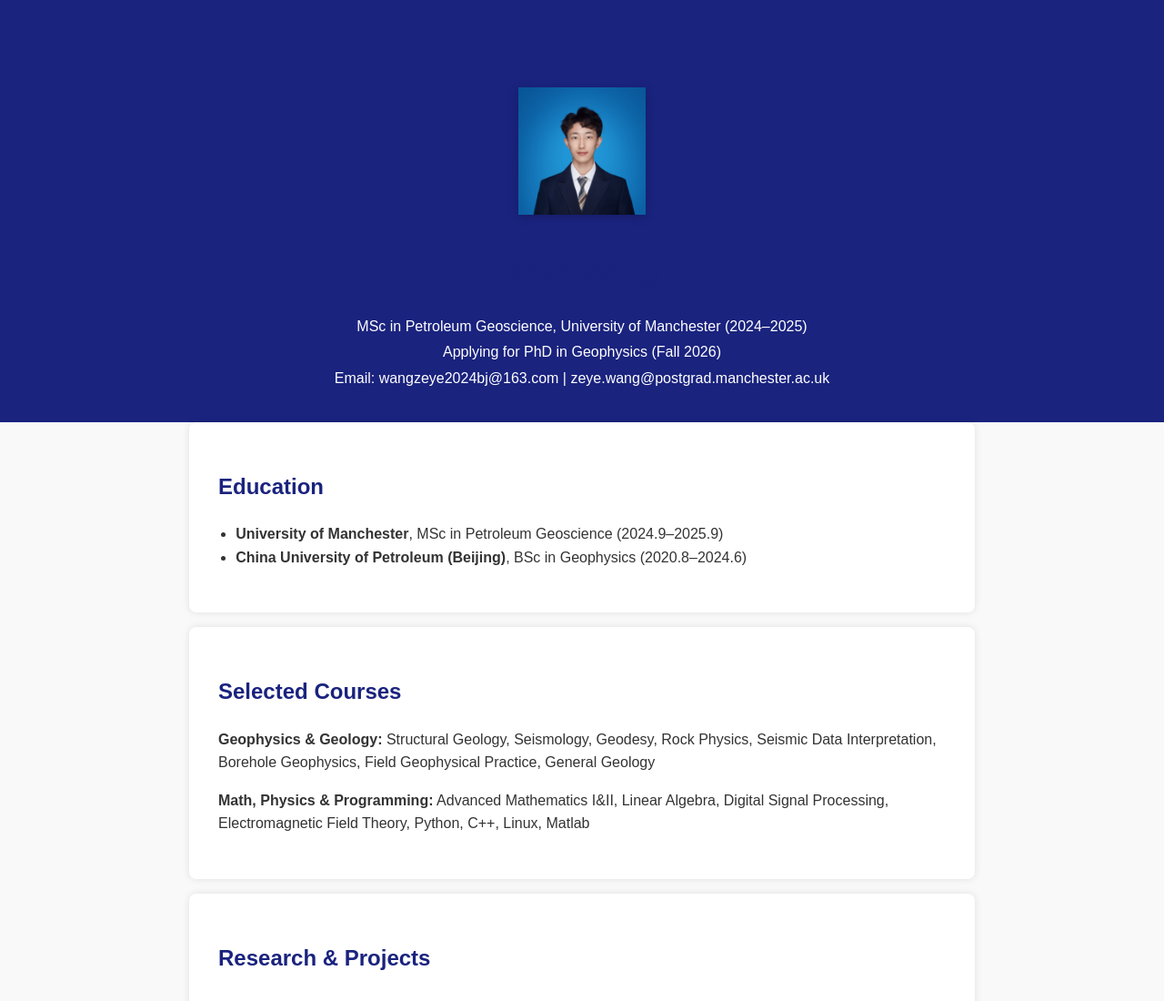
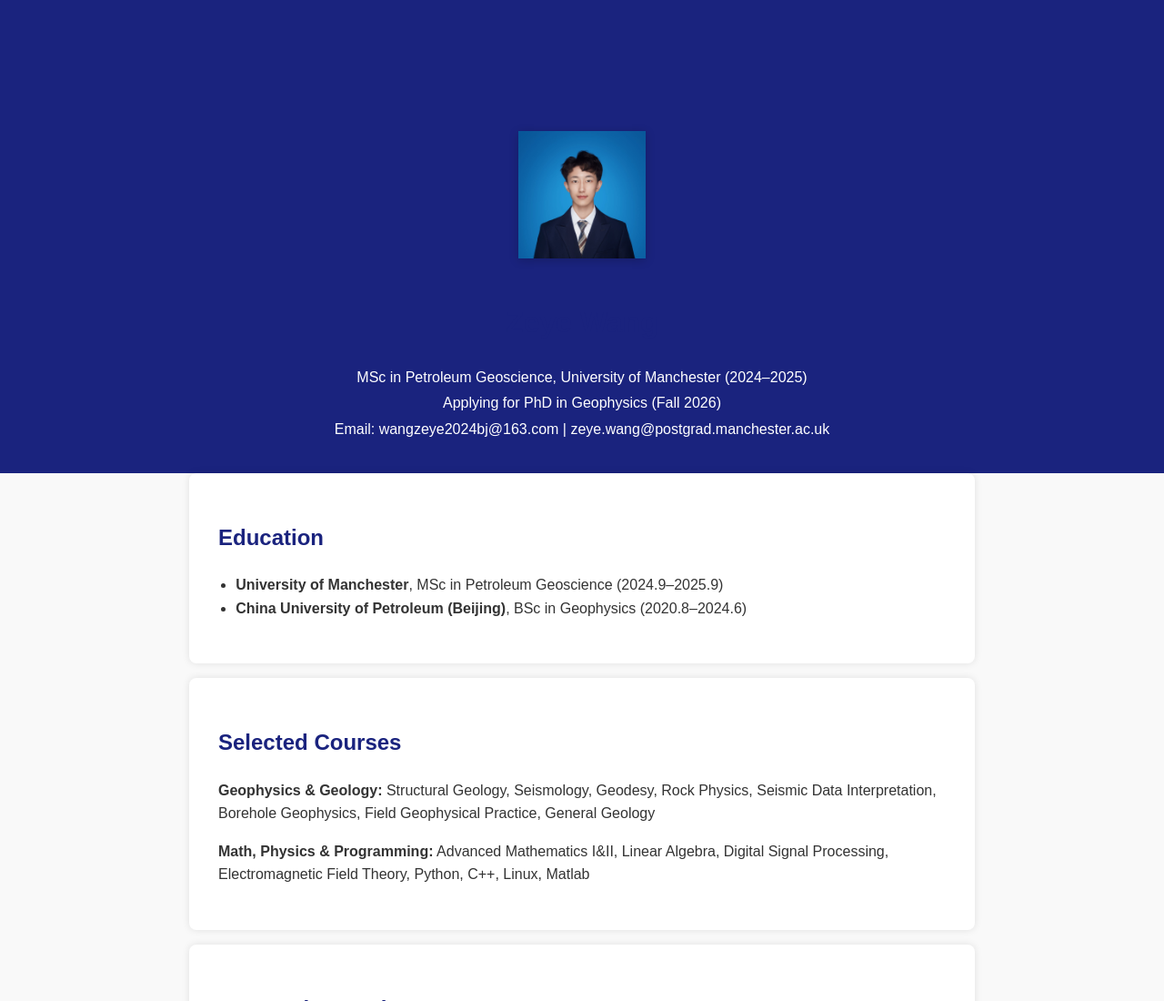
Before and after one commit to cupwzy/zeye-wang.github.io, a plain HTML site: page index.html in a window 1280 px wide. Shown: the top 1100 px of the page at 91% size. Drawn offline with Linux system fonts and the light colour scheme.

Commit message:
Update index.html

```diff
--- a/index.html
+++ b/index.html
@@ -16,17 +16,19 @@
     header {
       background: #1a237e;
       color: white;
-      padding: 4rem 1rem 2rem 1rem;
+      padding: 6rem 1rem 2rem 1rem;
       text-align: center;
     }
     header img {
       width: 140px;
       height: 140px;
       border-radius: 0%;
-      margin-top: 2rem;
-      margin-bottom: 0.5rem;
+      margin-top: 3rem;
+      margin-bottom: 1rem;
       object-fit: cover;
       box-shadow: 0 2px 10px rgba(0, 0, 0, 0.2);
+      position: relative;
+      top: 0;
     }
     section {
       padding: 2rem;
```
